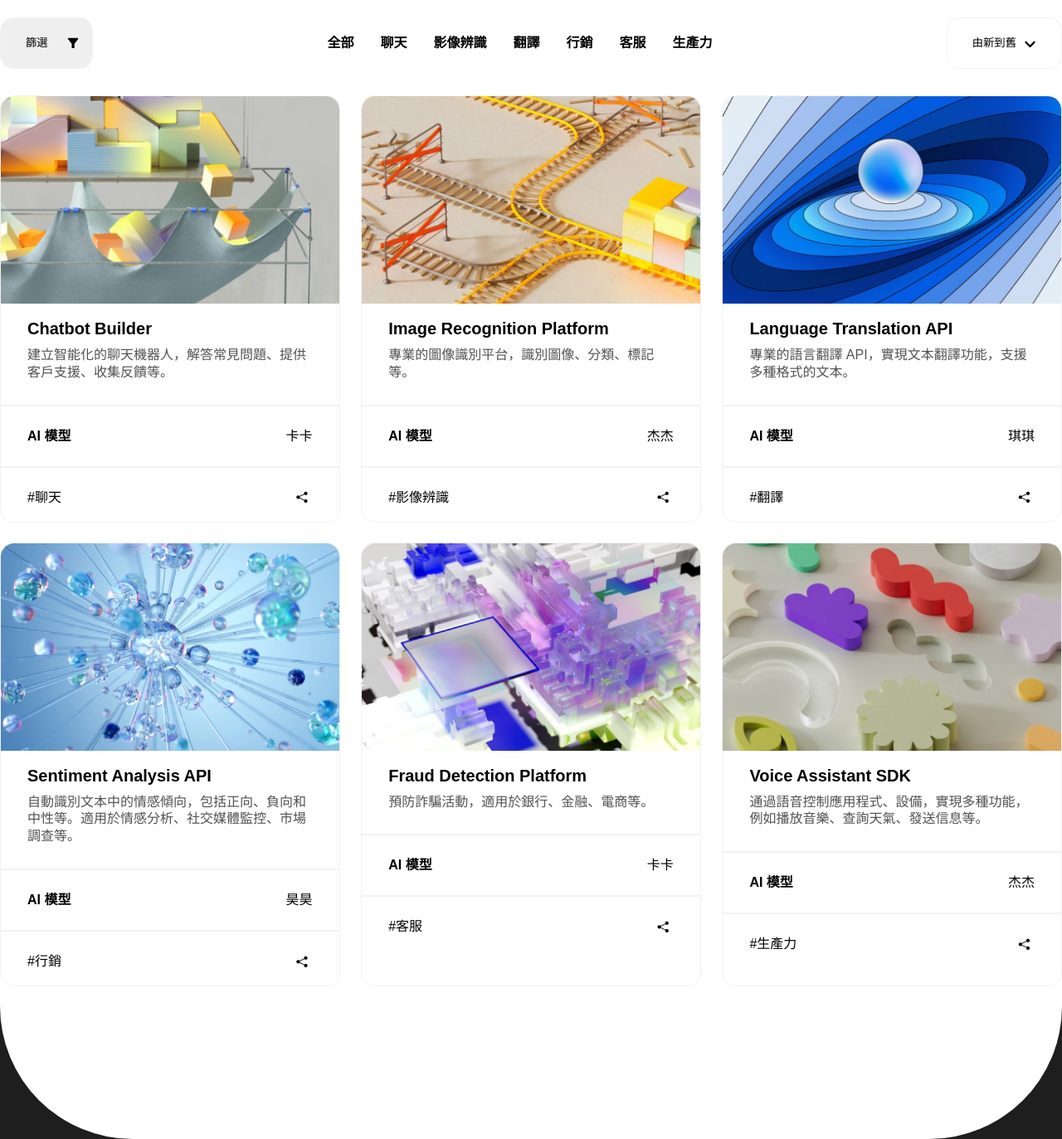
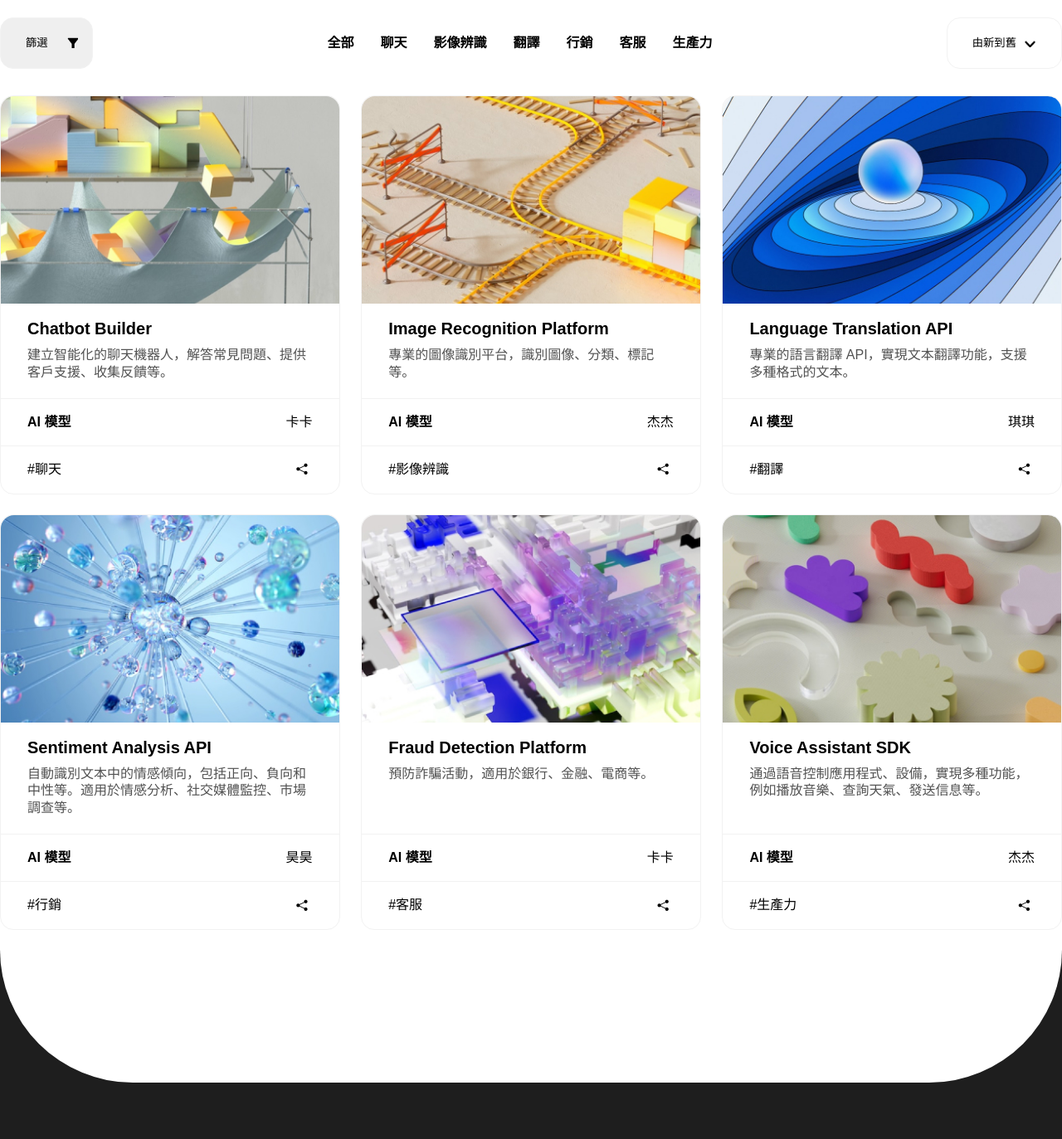
Before and after one commit to yitingwei358/camp_hw1, a plain HTML site: page index.html in a window 1280 px wide. Shown: the part 428-1801 px from the top of the page at 83% size. Drawn offline with nearby package versions, Linux system fonts and the light colour scheme.

Commit message:
productCard 更新

```diff
--- a/index.html
+++ b/index.html
@@ -73,147 +73,126 @@
             </ul>
           </div>
         </div>
-
         <div class="row d-flex wrap justify-content-between">
-          <div class="productCard">
-            <a href="#" class="productLink">
+          <a href="#" class="productCard">
             <div class="productCardImg">
               <img class="" src="./img/Rectangle 35.jpg" alt="" />
             </div>
-              <div class="productInfo">
+            <div class="productTitle">
               <h3 class="product-title">Chatbot Builder</h3>
               <p>
                 建立智能化的聊天機器人，解答常見問題、提供客戶支援、收集反饋等。
               </p>
             </div>
-              <hr />
             <div class="productInfo d-flex justify-content-between">
               <span class="product-category">AI 模型</span>
               <span>卡卡</span>
             </div>
-              <hr />
-              <div class="productInfo d-flex justify-content-between">
+            <div class="productHashtag d-flex justify-content-between">
               <span>#聊天</span>
               <button class="product-shareBtn" type="button">
                 <i class="bi bi-share-fill"></i>
               </button>
             </div>
           </a>
-          </div>
-          <div class="productCard">
-            <a href="#" class="productLink">
+
+          <a href="#" class="productCard">
             <div class="productCardImg">
               <img class="" src="./img/Rectangle 35-2.jpg" alt="" />
             </div>
-              <div class="productInfo">
+            <div class="productTitle">
               <h3 class="product-title">Image Recognition Platform</h3>
               <p>專業的圖像識別平台，識別圖像、分類、標記等。</p>
             </div>
-              <hr />
             <div class="productInfo d-flex justify-content-between">
               <span class="product-category">AI 模型</span>
               <span>杰杰</span>
             </div>
-              <hr />
-              <div class="productInfo d-flex justify-content-between">
+            <div class="productHashtag d-flex justify-content-between">
               <span>#影像辨識</span>
               <button class="product-shareBtn" type="button">
                 <i class="bi bi-share-fill"></i>
               </button>
             </div>
           </a>
-          </div>
-          <div class="productCard">
-            <a href="#" class="productLink">
+
+          <a href="#" class="productCard">
             <div class="productCardImg">
               <img class="" src="./img/Rectangle 35-4.jpg" alt="" />
             </div>
-              <div class="productInfo">
+            <div class="productTitle">
               <h3 class="product-title">Language Translation API</h3>
-                <p>
-                  專業的語言翻譯 API，實現文本翻譯功能，支援多種格式的文本。
-                </p>
+              <p>專業的語言翻譯 API，實現文本翻譯功能，支援多種格式的文本。</p>
             </div>
-              <hr />
             <div class="productInfo d-flex justify-content-between">
               <span class="product-category">AI 模型</span>
               <span>琪琪</span>
             </div>
-              <hr />
-              <div class="productInfo d-flex justify-content-between">
+            <div class="productHashtag d-flex justify-content-between">
               <span>#翻譯</span>
               <button class="product-shareBtn" type="button">
                 <i class="bi bi-share-fill"></i>
               </button>
             </div>
           </a>
-          </div>
-          <div class="productCard">
-            <a href="#" class="productLink">
+
+          <a href="#" class="productCard">
             <div class="productCardImg">
               <img class="" src="./img/Rectangle 35-1.jpg" alt="" />
             </div>
-              <div class="productInfo">
+            <div class="productTitle">
               <h3 class="product-title">Sentiment Analysis API</h3>
               <p>
                 自動識別文本中的情感傾向，包括正向、負向和中性等。適用於情感分析、社交媒體監控、市場調查等。
               </p>
             </div>
-              <hr />
             <div class="productInfo d-flex justify-content-between">
               <span class="product-category">AI 模型</span>
               <span>昊昊</span>
             </div>
-              <hr />
-              <div class="productInfo d-flex justify-content-between">
+            <div class="productHashtag d-flex justify-content-between">
               <span>#行銷</span>
               <button class="product-shareBtn" type="button">
                 <i class="bi bi-share-fill"></i>
               </button>
             </div>
           </a>
-          </div>
-          <div class="productCard">
-            <a href="#" class="productLink">
+
+          <a href="#" class="productCard">
             <div class="productCardImg">
               <img class="" src="./img/Rectangle 35-3.jpg" alt="" />
             </div>
-              <div class="productInfo">
+            <div class="productTitle">
               <h3 class="product-title">Fraud Detection Platform</h3>
               <p>預防詐騙活動，適用於銀行、金融、電商等。</p>
             </div>
-              <hr />
             <div class="productInfo d-flex justify-content-between">
               <span class="product-category">AI 模型</span>
               <span>卡卡</span>
             </div>
-              <hr />
-              <div class="productInfo d-flex justify-content-between">
+            <div class="productHashtag d-flex justify-content-between">
               <span>#客服</span>
               <button class="product-shareBtn" type="button">
                 <i class="bi bi-share-fill"></i>
               </button>
             </div>
           </a>
-          </div>
-          <div class="productCard">
-            <a href="#" class="productLink">
+
+          <a href="#" class="productCard">
             <div class="productCardImg">
               <img class="" src="./img/Rectangle 35-5.jpg" alt="" />
             </div>
-              <div class="productInfo">
+            <div class="productTitle">
               <h3 class="product-title">Voice Assistant SDK</h3>
               <p>
                 通過語音控制應用程式、設備，實現多種功能，例如播放音樂、查詢天氣、發送信息等。
               </p>
             </div>
-              <hr />
             <div class="productInfo d-flex justify-content-between">
               <span class="product-category">AI 模型</span>
               <span>杰杰</span>
             </div>
-              <hr />
-              <div class="productInfo d-flex justify-content-between">
+            <div class="productHashtag d-flex justify-content-between">
               <span>#生產力</span>
               <button class="product-shareBtn" type="button">
                 <i class="bi bi-share-fill"></i>
@@ -222,7 +201,6 @@
           </a>
         </div>
       </div>
-      </div>
     </section>
   </body>
 </html>
```
Also changed, not shown: all.css. Lines whose indentation alone changed are shown as unchanged.
